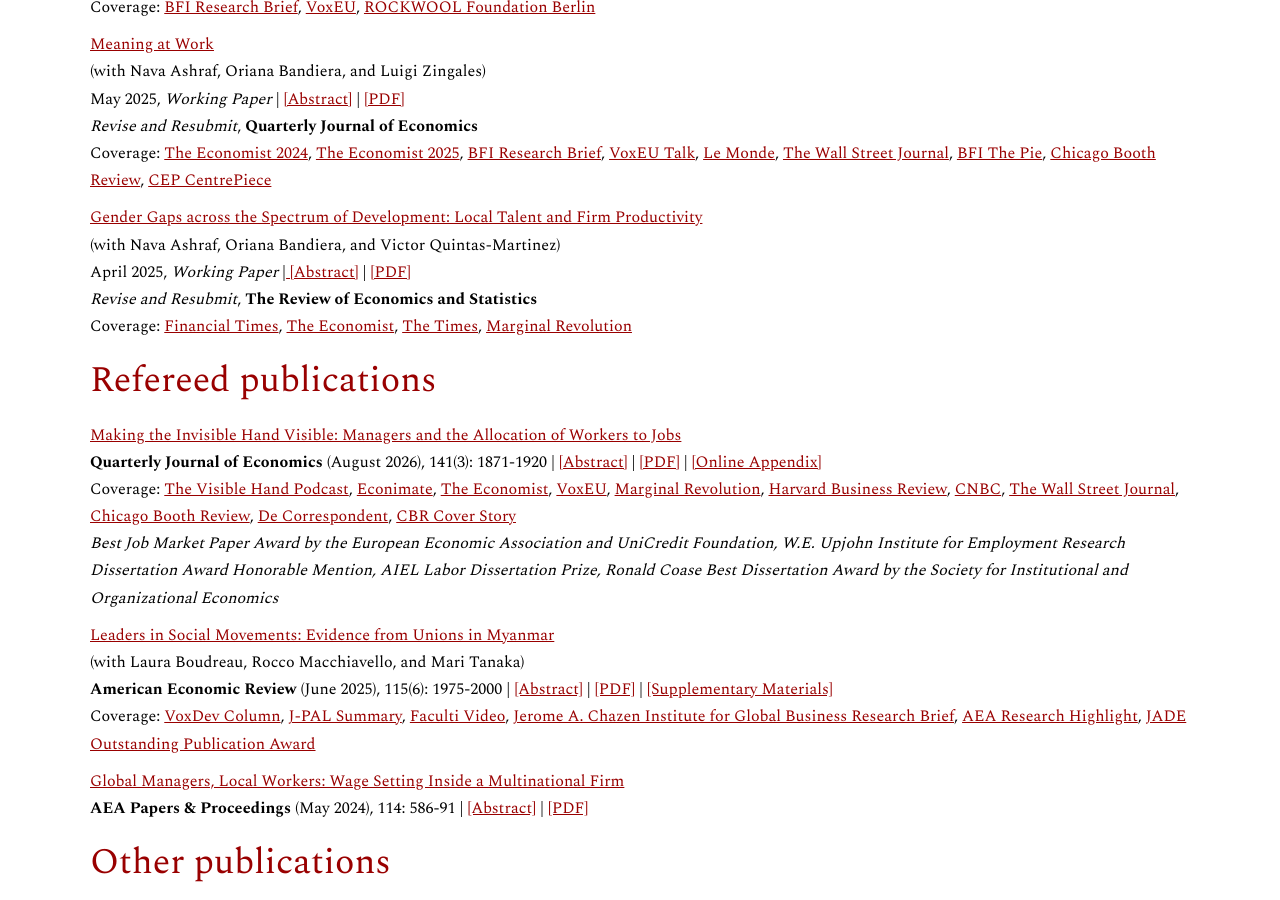
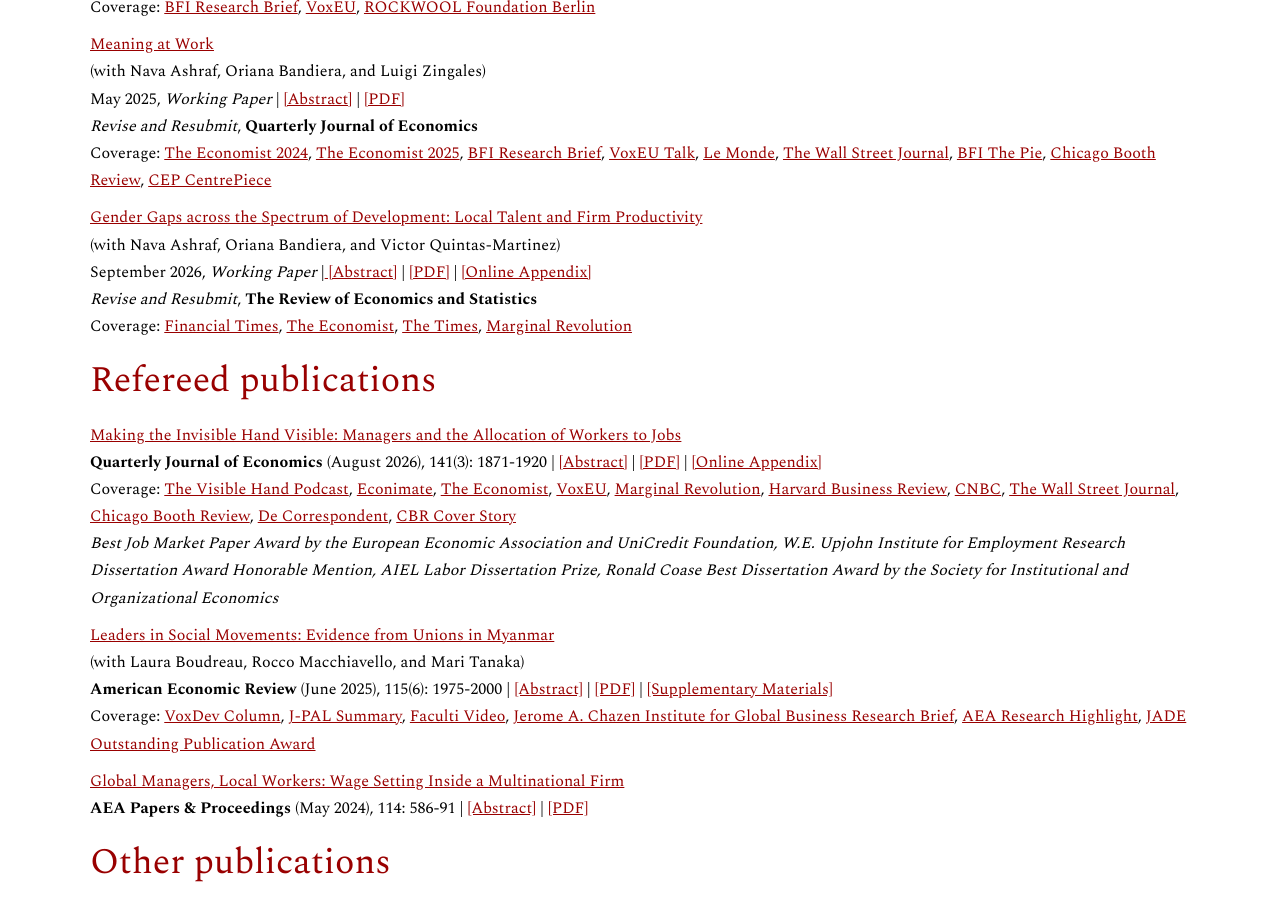
Before and after one commit to virginiaminni/virginiaminni.github.io, a Jekyll site: the page built from research.md, in a window 1280 px wide and 900 px high, scrolled down 430 px. Built offline with Jekyll 4.4.1, drawn with Linux system fonts in a browser that asks for light colours.

Commit message:
Revise publication date and add online appendix link
Updated the publication date and added links to the online appendix in the research document.

```diff
--- a/research.md
+++ b/research.md
@@ -34,10 +34,10 @@ Coverage:
 <em>Abstract:</em>  We evaluate a firm’s unusual, worker-centered, solution to the agency problem: enabling employees to reduce the cost of effort rather than pushing them with performance rewards. We randomize the roll-out of the firm’s “Discover Your Purpose” intervention among 2,976 white-collar employees and evaluate their outcomes over two years. We find that performance increases because the low performers either leave the firm or improve in their current jobs. The trade-off between meaning and pay flattens as those with low meaning and high pay leave the firm. Treatment also reshapes stated priorities and reduces gender gaps in preferences and behaviors, including uptake of parental leave. A cost-benefit analysis reveals high returns that are shared between the firm and the employees through higher bonuses. Finally, we show that observational data obscure these gains, causing firms to underestimate the intervention’s true value.
 </div>
 
-<a href="/assets/files/ABMQ Gaps.pdf" target="_blank" rel="noopener noreferrer">Gender Gaps across the Spectrum of Development: Local Talent and Firm Productivity</a> <br>
+<a href="/assets/files/ABMQ Paper.pdf" target="_blank" rel="noopener noreferrer">Gender Gaps across the Spectrum of Development: Local Talent and Firm Productivity</a> <br>
 (with Nava Ashraf, Oriana Bandiera, and Victor Quintas-Martinez)
-April 2025, *Working Paper* |<a href="#" class="toggle-abstract" data-target="abstract-3" style="text-decoration: underline; color: #990000;">
-[Abstract]</a> | <a href="/assets/files/ABMQ Gaps.pdf" target="_blank" rel="noopener noreferrer">[PDF]</a> <br>
+September 2026, *Working Paper* |<a href="#" class="toggle-abstract" data-target="abstract-3" style="text-decoration: underline; color: #990000;">
+[Abstract]</a> | <a href="/assets/files/ABMQ Gaps.pdf" target="_blank" rel="noopener noreferrer">[PDF]</a> | <a href="/assets/files/ABMQ Online Appendix.pdf" target="_blank" rel="noopener noreferrer">[Online Appendix]</a> <br>
 *Revise and Resubmit*, **The Review of Economics and Statistics** <br>
 Coverage:  <a href="https://www.ft.com/content/83751e6c-544c-4a16-851a-e05f18506afa" target="_blank" rel="noopener noreferrer">Financial Times</a>, <a href="https://www.economist.com/britain/2022/06/30/british-child-care-is-expensive" target="_blank" rel="noopener noreferrer">The Economist</a>, <a href="https://www.thetimes.com/business-money/economics/article/a-man-cant-fix-childcare-only-a-woman-can-n7lj9nn0p?region=global" target="_blank" rel="noopener noreferrer">The Times</a>,  <a href="https://marginalrevolution.com/marginalrevolution/2023/05/gender-roles-and-the-misallocation-of-labour-across-countries.html" target="_blank" rel="noopener noreferrer">Marginal Revolution</a> <br>
 <div id="abstract-3" style="display: none; margin-top: 10px;">
```
